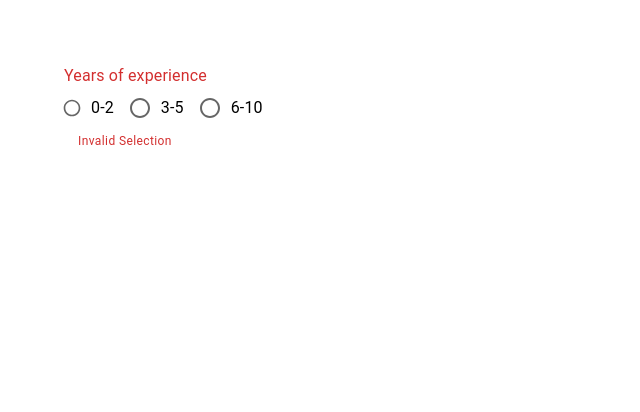
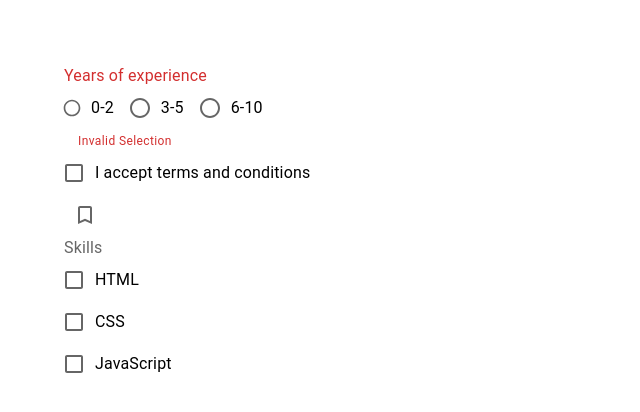
Before and after one commit to moonshadow95/mui-examples, a React (Create React App) app: page / in a window 1280 px wide. Shown: the top 412 px of the page, without its empty margins (0-640 px from the left). Built offline with nearby package versions, Linux system fonts and the light colour scheme.

Commit message:
Checkbox

```diff
--- a/src/App.tsx
+++ b/src/App.tsx
@@ -5,6 +5,7 @@
 import MuiTextField from "./components/MuiTextField";
 import MuiSelect from "./components/MuiSelect";
 import MuiRadioButton from "./components/MuiRadioButton";
+import MuiCheckbox from "./components/MuiCheckbox";
 
 function App() {
     return (
@@ -14,6 +15,7 @@
             {/*<MuiTextField/>*/}
             {/*<MuiSelect/>*/}
             <MuiRadioButton/>
+            <MuiCheckbox/>
         </div>
     );
 }
--- /dev/null
+++ b/src/components/MuiCheckbox.tsx
@@ -0,0 +1,57 @@
+import React, {useState} from 'react';
+import {Box, FormControlLabel, Checkbox, FormControl, FormLabel} from "@mui/material";
+import {Bookmark, BookmarkBorder} from "@mui/icons-material";
+
+const MuiCheckbox = () => {
+    const [acceptTnC, setAcceptTnC] = useState(false);
+    const [skills, setSkills] = useState<string[]>([]);
+    console.log({acceptTnC})
+    console.log({skills})
+    const handleChange = (event: React.ChangeEvent<HTMLInputElement>) => {
+        setAcceptTnC(event.target.checked)
+    }
+    const handleSkillChange = (event: React.ChangeEvent<HTMLInputElement>) => {
+        const index = skills.indexOf(event.target.value)
+        if (index === -1) {
+            setSkills([...skills, event.target.value])
+        } else {
+            setSkills(skills.filter((skill) => skill !== event.target.value))
+        }
+    }
+    return (
+        <Box>
+            <Box>
+                <FormControlLabel
+                    label='I accept terms and conditions'
+                    control={<Checkbox checked={acceptTnC}
+                                       onChange={handleChange}
+                    />}
+                />
+            </Box>
+            <Box>
+                <Checkbox
+                    icon={<BookmarkBorder/>}
+                    checkedIcon={<Bookmark/>}
+                    checked={acceptTnC}
+                    onChange={handleChange}
+                    color='success'
+                />
+            </Box>
+            <Box>
+                <FormControl>
+                    <FormLabel>Skills</FormLabel>
+                    <FormControlLabel control={<Checkbox value='html' checked={skills.includes('html')}
+                                                         onChange={handleSkillChange}/>} label='HTML'/>
+                    <FormControlLabel
+                        control={<Checkbox value='css' checked={skills.includes('css')} onChange={handleSkillChange}/>}
+                        label='CSS'/>
+                    <FormControlLabel control={<Checkbox value='javascript' checked={skills.includes('javascript')}
+                                                         onChange={handleSkillChange}/>}
+                                      label='JavaScript'/>
+                </FormControl>
+            </Box>
+        </Box>
+    )
+}
+
+export default MuiCheckbox;
```
